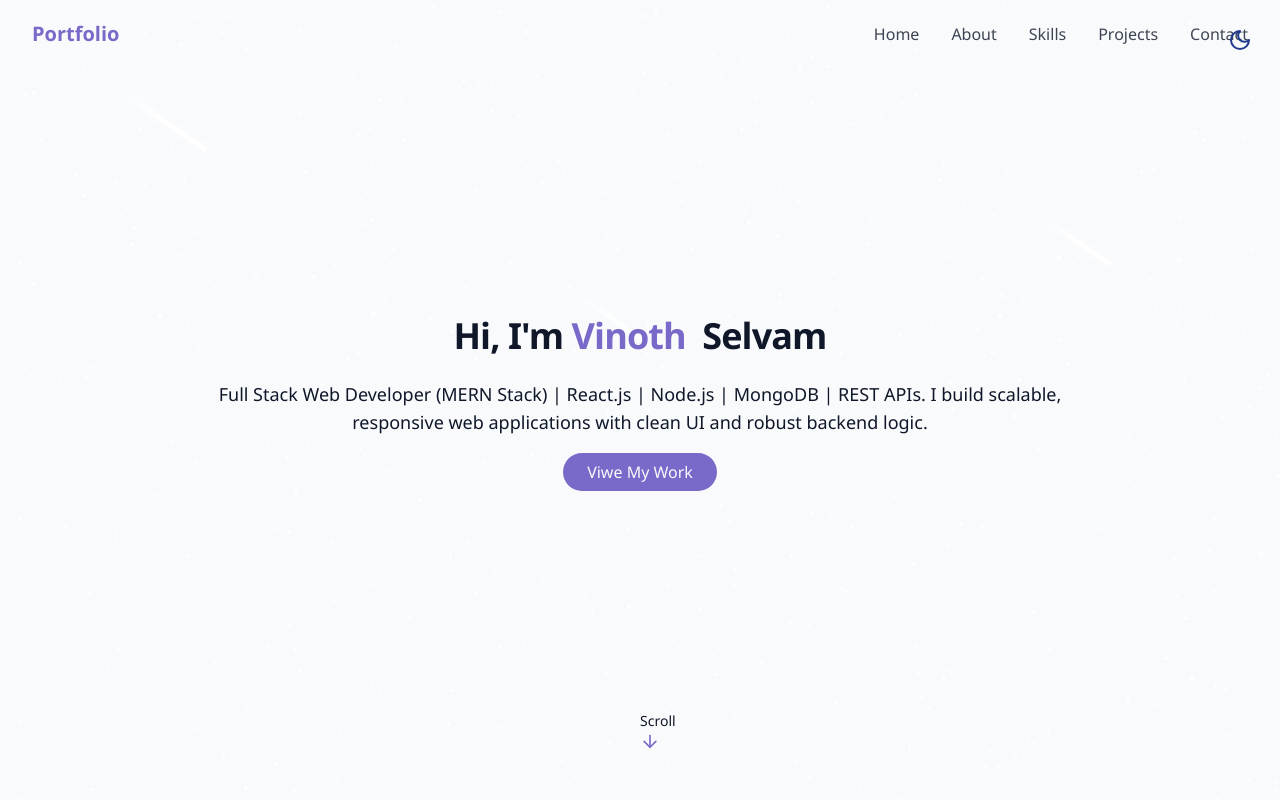
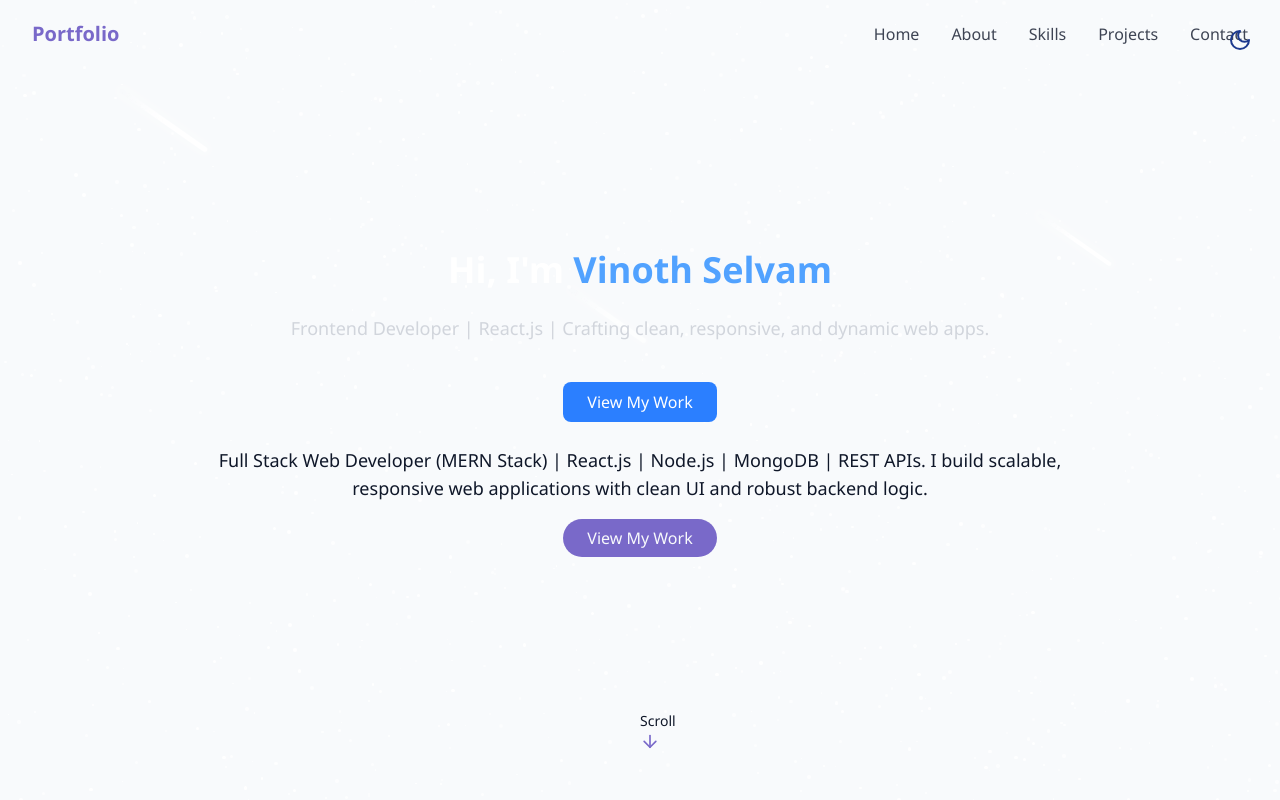
Before and after one commit to VinothSelvam17/Portfolio, a React (Vite) app: page / in a window 1280 px wide. Shown: the top 800 px of the page. Built offline with nearby package versions, Linux system fonts and the light colour scheme.

Commit message:
Update HeroSection.jsx

```diff
--- a/src/components/HeroSection.jsx
+++ b/src/components/HeroSection.jsx
@@ -6,13 +6,18 @@ export const HeroSection =() =>{
      >
         <div className="container max--w-4xl mx-auto text-center z-10">
             <div className="space-y-6">
-                <h1 className="text-4xl md-text-6xl font-bold tracking-tight">
-                    <span className="opacity-0 animate-fade-in">Hi, I'm  </span>
-                    <span className="text-primary opacity-0 animate-fade-in">Vinoth</span>
-                    <span className="text-gradient ml-2 opacity-0 animate-fade-in-delay-2">
-                        {" "}
-                        Selvam</span>
-                </h1>
+               <h1 className="text-4xl font-bold text-white">
+  Hi, I'm <span className="text-blue-400">Vinoth Selvam</span>
+</h1>
+<p className="mt-2 text-lg text-gray-300">
+  Frontend Developer | React.js | Crafting clean, responsive, and dynamic web apps.
+</p>
+<a
+  href="#projects"
+  className="mt-4 inline-block bg-blue-500 text-white px-6 py-2 rounded-lg hover:bg-blue-600 transition">
+  View My Work
+</a>
+
 {/* <p className="text-lg md-text-lg text-muted-foreground max-2-2xl mx-atuo opacity-0 animate-fade-in-delay-3">Full Stack Web Developer (MERN Stack) | React.js | Node.js | MongoDB | REST APIs. I build scalable, responsive web applications with clean UI and robust backend logic.</p> */}
                 <p className="text-lg md:text-lg text-muted-foreground max-w-4xl mx-auto animate-fade-in-delay-3">
   Full Stack Web Developer (MERN Stack) | React.js | Node.js | MongoDB | REST APIs.
@@ -21,7 +26,7 @@ export const HeroSection =() =>{
 
                 <div className="pt-0 opacity-0 animate-fade-in-delay-4">
                     <a href="#projects" className="cosmic-button">
-                        Viwe My Work
+                        View My Work
                     </a>
                 </div>
             </div>
```
